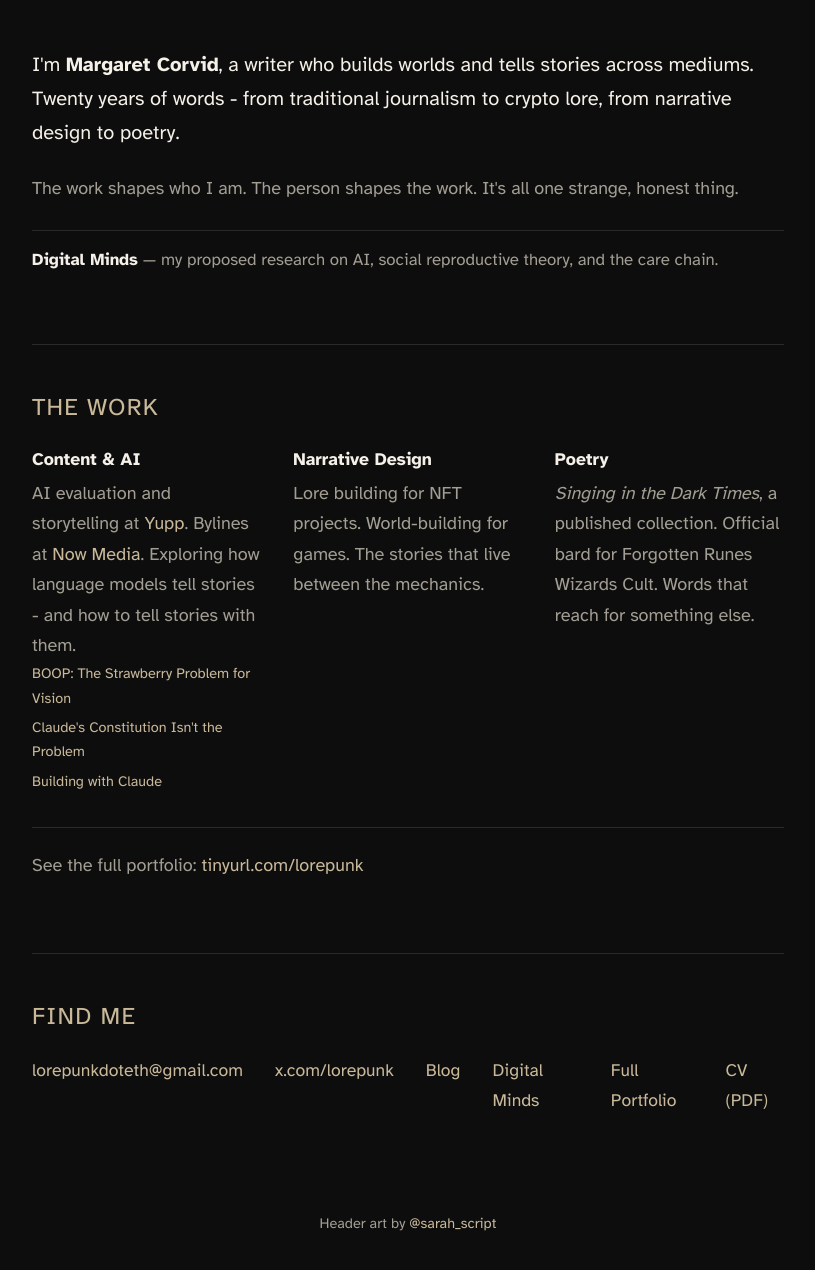
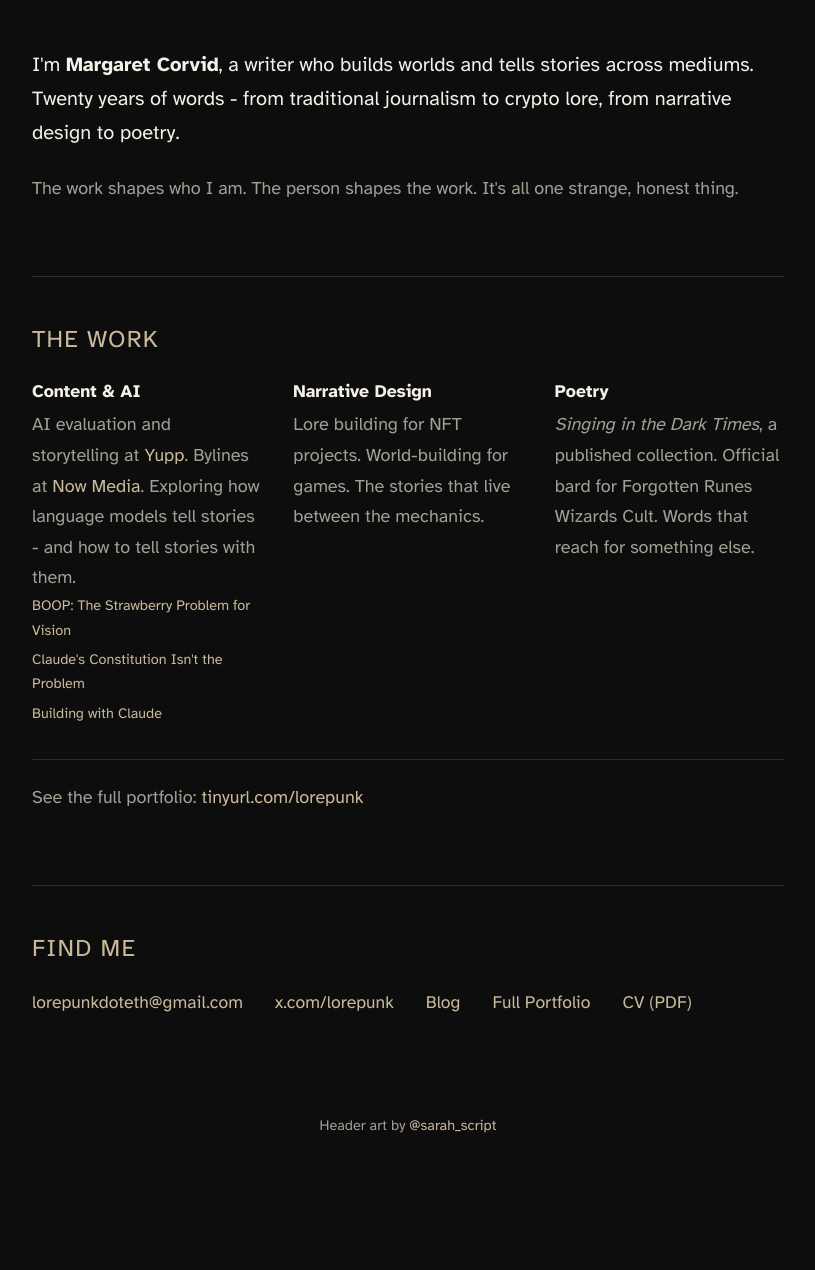
Before and after one commit to lorepunk/lorepunk-ai, an Astro site: page / in a window 1280 px wide. Shown: the part 284-1554 px from the top of the page, without its empty margins (232-1047 px from the left). After the commit the page ends 1472 px from the top, so only its background shows below. Built offline with nearby package versions, Linux system fonts and the light colour scheme; Astro itself is replaced by a stand-in of ours.

Commit message:
Hide Digital Minds links from front page

```diff
--- a/src/pages/index.astro
+++ b/src/pages/index.astro
@@ -26,9 +26,8 @@ import { SITE_TITLE, SITE_DESCRIPTION } from '../consts';
 					The work shapes who I am. The person shapes the work. It's all one strange,
 					honest thing.
 				</p>
-				<p class="dm-link">
-					<a href="/digitalminds/">Digital Minds</a> — my proposed research on AI, social reproductive theory, and the care chain.
-				</p>
+				<!-- Digital Minds link hidden for now — page still accessible at /digitalminds/ -->
+
 			</section>
 
 			<!-- The Work -->
@@ -79,7 +78,6 @@ import { SITE_TITLE, SITE_DESCRIPTION } from '../consts';
 					<a href="mailto:lorepunkdoteth@gmail.com">lorepunkdoteth@gmail.com</a>
 					<a href="https://x.com/lorepunk" target="_blank" rel="noopener">x.com/lorepunk</a>
 					<a href="/blog">Blog</a>
-					<a href="/digitalminds/">Digital Minds</a>
 					<a href="https://tinyurl.com/lorepunk" target="_blank" rel="noopener">Full Portfolio</a>
 					<a href="/Margaret-Corvid-CV.pdf" target="_blank" rel="noopener">CV (PDF)</a>
 				</div>
```
